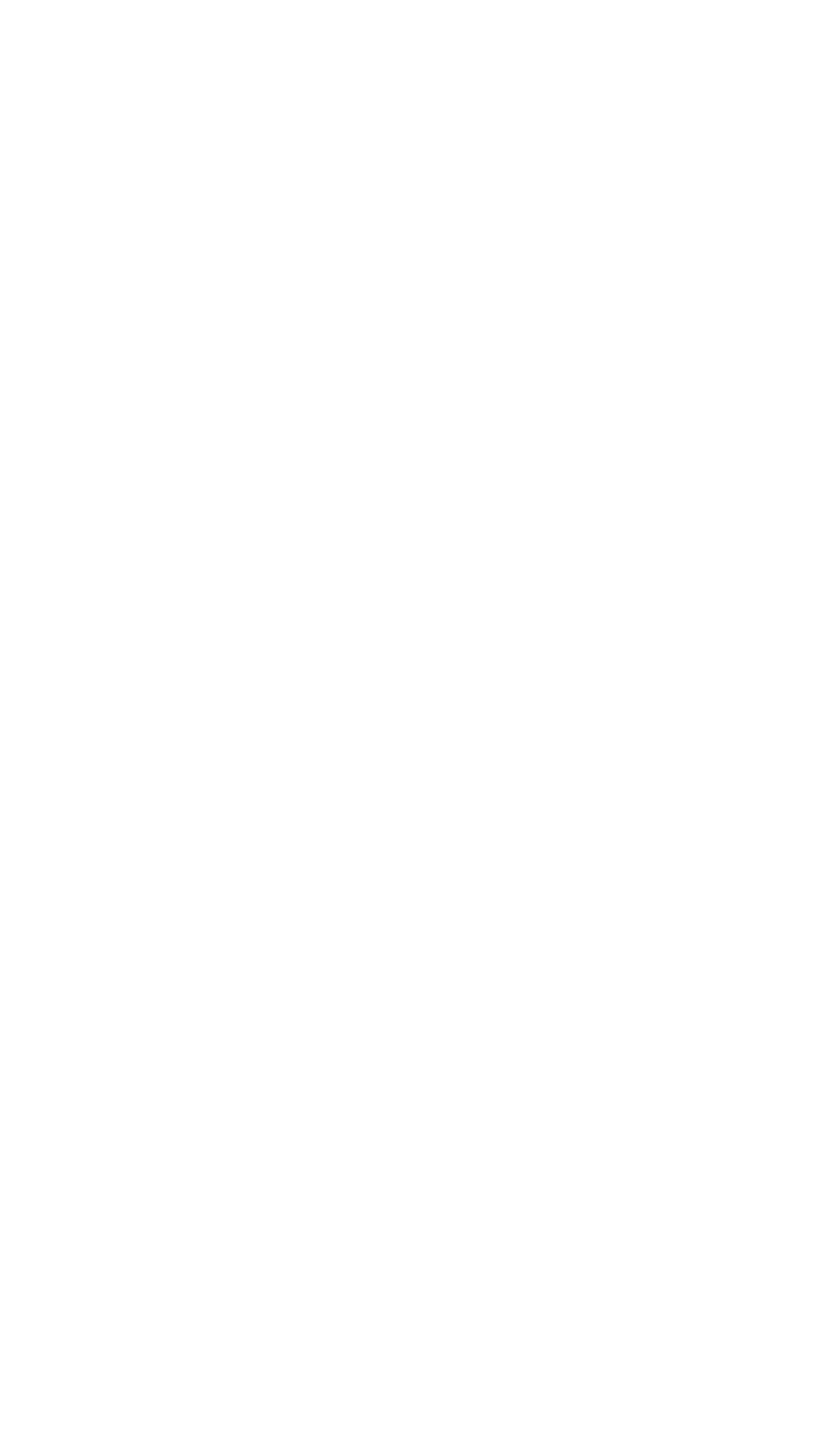
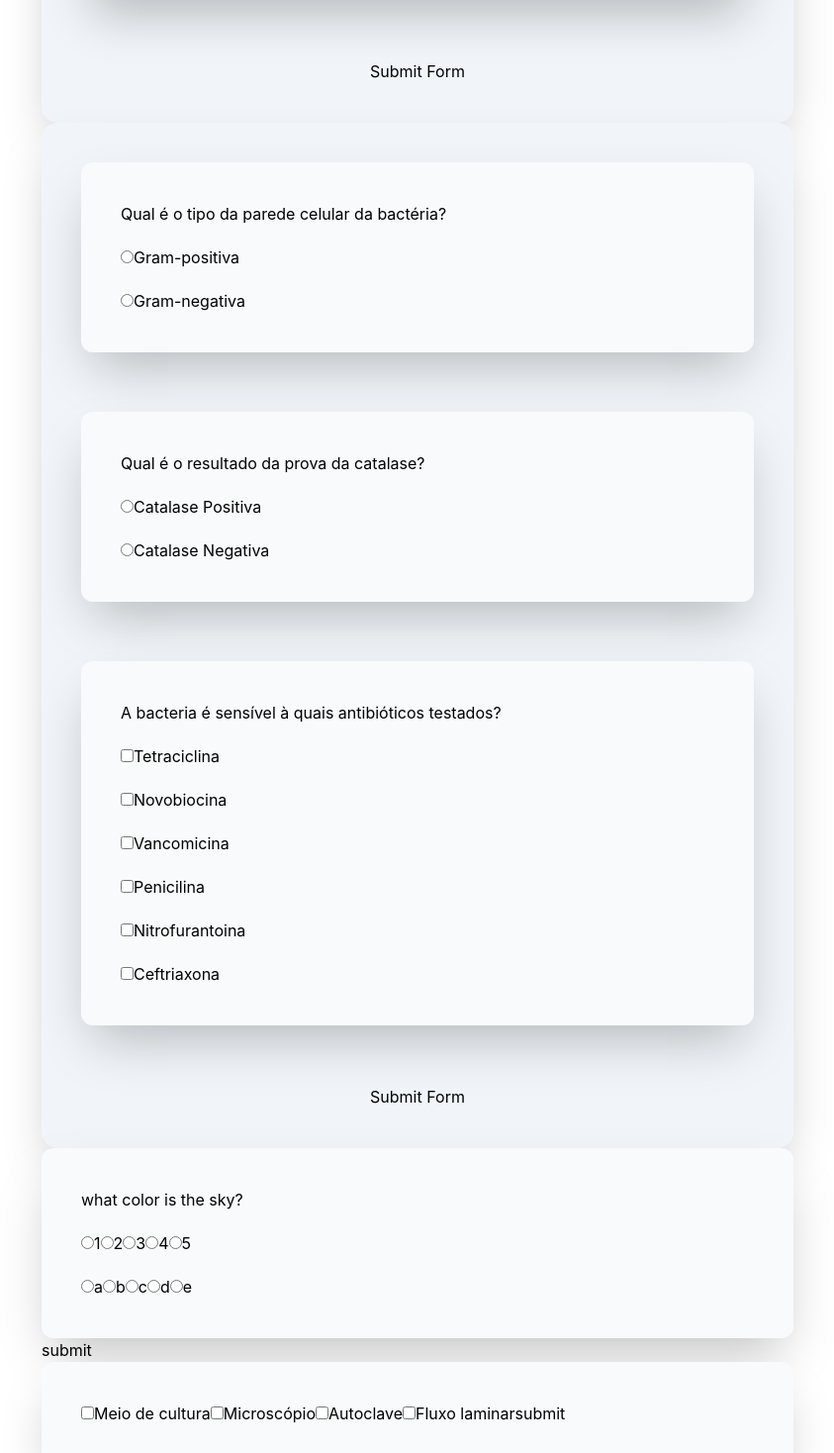
Before and after one commit to marcellolee03/lab-enigma-v2, a React (Vite) app: page / in a window 1280 px wide. Shown: the part 882-2350 px from the top of the page at 99% size, without its empty margins (218-1061 px from the left). Before the commit the page ends 800 px from the top, so only its background shows below. Built offline with nearby package versions, Linux system fonts and the light colour scheme.

Commit message:
chore: setup real questions

```diff
--- a/src/App.tsx
+++ b/src/App.tsx
@@ -1,86 +1,126 @@
 import { useActionState, useEffect, useRef} from "react";
-import { AnswerTypes, type Puzzle } from "./models/Puzzle";
 import HandleMatchingCheck from "./actions/HandleMatchingCheck";
 import { useTimerContext } from "./context/TimerContext";
 import MatchingContainer from "./components/matchingPuzzle/MatchingContainer";
 import HandleCheck from "./actions/HandleCheck";
 import OrdenationContainer from "./components/ordenationPuzzle/OrdenationContainer";
 import { useSecretCodeContext } from "./context/SecretCodeContext";
+import FormContainer from "./components/form/FormContainer";
+import { firstForm, fourthForm, secondForm, thirdForm } from "./data/data";
 
 export default function App() {
-  const matchingPuzzle: Puzzle = (
-    {
-      id: 6,
-      answerType: AnswerTypes.matching,
-      question: "what color is the sky?",
-      answer: ["a1", "b2", "c3"],
-      firstRowOptions: [{id: 1, value: "a"}, {id: 2, value: "b"}, {id: 3, value: "c"}],
-      secondRowOptions: [{id: 1, value: "1"}, {id: 2, value: "2"}, {id: 3, value: "3"}],
-    }
-  )
+  // data imports
+  const firstFormPuzzles = firstForm;
+  const secondFormPuzzles = secondForm;
+  const thirdFormPuzzle = thirdForm;
+  const fourthFormPuzzle = fourthForm;
 
+  // actionStates
+  // // Handle actions with arguments
+  const HandleFirst = HandleCheck.bind(null, firstFormPuzzles);
+  const HandleSecond = HandleCheck.bind(null, secondFormPuzzles);
+  const HandleThird = HandleMatchingCheck.bind(null, thirdFormPuzzle);
+  const HandleFourth = HandleCheck.bind(null, fourthFormPuzzle);
 
-  const regularPuzzles: Puzzle[] = [
-    {
-      id: 2,
-      answerType: AnswerTypes.ordenation,
-      question: "test",
-      options: [{id: 1, value: "a"}, {id: 2, value: "b"}, {id: 3, value:"c"}],
-      answer: ["a", "b", "c"]
-    }
-  ]
+  // // action states
+  const [firstState, firstAction] = useActionState(HandleFirst, null);
+  const [secondState, secondAction] = useActionState(HandleSecond, null);
+  const [thirdState, thirdAction] = useActionState(HandleThird, { type: "inProgress", validatedPairs: [], mistakeMade: false});
+  const [fourthState, fourthAction] = useActionState(HandleFourth, null);
 
-  const HandleMatchingCheckWithPuzzles = HandleMatchingCheck.bind(null, matchingPuzzle);
-  const HandleRegularCheckWithPuzzles = HandleCheck.bind(null, regularPuzzles);
-  const [matchingState, matchingAction] = useActionState(HandleMatchingCheckWithPuzzles, { type: "inProgress", validatedPairs: [], mistakeMade: false});
-  const [regularState, regularAction] = useActionState(HandleRegularCheckWithPuzzles, null);
+  // helper functions
   const resetRef = useRef<() => void>(null);
   const { applyPenalty } = useTimerContext()
   const { revealPartOfCode } = useSecretCodeContext();
 
   useEffect(() => {
-    if (matchingState.type === "inProgress") {
-      if (matchingState.mistakeMade) {
+    // first state check
+    if (firstState) {
+      if (firstState.type === "fail") {
         applyPenalty(3 * 60);
       }
-    } else if (matchingState.type === "success") {
-      revealPartOfCode(1);
-      console.log("matching success!");
+      if (firstState.type === "success") {
+        revealPartOfCode(0);
+      }
     }
 
-    if (regularState) {
-      resetRef.current?.();
-      if (regularState.type === "fail") {
+    // second state check
+    if (secondState) {
+      resetRef.current?.()
+      if (secondState.type === "fail") {
         applyPenalty(3 * 60);
       }
-
-      if (regularState.type === "success") {
-        revealPartOfCode(0);
-        console.log("regular success!")
+      if (secondState.type === "success") {
+        revealPartOfCode(1);
       }
     }
-  }, [matchingState, regularState, applyPenalty, revealPartOfCode])
+
+    // third state check
+    if (thirdState.type === "inProgress") {
+      if (thirdState.mistakeMade) {
+        applyPenalty(3 * 60);
+      }
+    } else if (thirdState.type === "success") {
+      revealPartOfCode(2);
+    }
+
+    // fourth state check
+    if (fourthState) {
+      resetRef.current?.()
+      if (fourthState.type === "fail") {
+        applyPenalty(3 * 60);
+      }
+      if (fourthState.type === "success") {
+        revealPartOfCode(3);
+      }
+    }
+  }, [firstState, secondState, thirdState, fourthState, applyPenalty, revealPartOfCode])
 
 
   return (
-    <div className="mx-65 pt-50" >
-      <OrdenationContainer
-      puzzle={regularPuzzles[0]}
-      formAction={regularAction}
-      onResetRef={resetRef}
+    <div className="mx-65 pt-50 pb-50" >
+      {
+        // First form
+      }
+      <FormContainer
+        puzzles={firstFormPuzzles}
+        formAction={firstAction}
       />
+
+      {
+        // Second form
+      }
+
+      <FormContainer
+        puzzles={secondFormPuzzles}
+        formAction={secondAction}
+      />
+
+      {
+        // Third form
+      }
+
       <form
-        action={matchingAction}
+        action={thirdAction}
       >
         <MatchingContainer
-          puzzle={matchingPuzzle}
-          prevValidatedFields={matchingState.type === "inProgress"
-            ? matchingState.validatedPairs
+          puzzle={thirdFormPuzzle}
+          prevValidatedFields={thirdState.type === "inProgress"
+            ? thirdState.validatedPairs
             : []
           }
         />
         <button>submit</button>
       </form>
+
+      {
+        // Fourth form
+      }
+      <OrdenationContainer
+      puzzle={fourthFormPuzzle[0]}
+      formAction={fourthAction}
+      onResetRef={resetRef}
+      />
     </div>
   )
 }
--- a/src/actions/HandleCheck.ts
+++ b/src/actions/HandleCheck.ts
@@ -26,8 +26,10 @@ export default function HandleCheck(puzzles: Puzzle[], prevState: CheckState | n
         mistakes.push(puzzle.id)
       }
     } else {
-      if (userAnswer !== puzzle.answer) {
-        mistakes.push(puzzle.id);
+      if (puzzle.answer) {
+        if (userAnswer !== puzzle.answer) {
+          mistakes.push(puzzle.id);
+        }
       }
     }
   })
--- a/src/components/form/PuzzleContainer.tsx
+++ b/src/components/form/PuzzleContainer.tsx
@@ -59,12 +59,4 @@ export default function PuzzleContainer({ puzzle, name }: PuzzleContainerProps)
       </div>
     )
   }
-
-  ///////
-
-  if (puzzle.answerType === AnswerTypes.matching) {
-    return (
-      <></>
-    )
-  }
 }
--- /dev/null
+++ b/src/data/data.ts
@@ -0,0 +1,99 @@
+import { AnswerTypes, type Puzzle } from "../models/Puzzle"
+
+export const firstForm: Puzzle[] = [
+  {
+    id: 1,
+    answerType: AnswerTypes.open,
+    question: "Qual é a cor da colônia?",
+    answer: null
+  },
+  {
+    id: 2,
+    answerType: AnswerTypes.open,
+    question: "Descreva o odor da colônia",
+    answer: null
+  },
+  {
+    id: 3,
+    answerType: AnswerTypes.open,
+    question: "Detalhe a textura da colônia",
+    answer: null
+  }
+]
+
+export const secondForm: Puzzle[] = [
+  {
+    id: 4,
+    answerType: AnswerTypes.radio,
+    question: "Qual é o tipo da parede celular da bactéria?",
+    options: [
+      {id: 1, value: "Gram-positiva"},
+      {id: 2, value: "Gram-negativa"}
+    ],
+    answer: "Gram-positiva"
+  },
+  {
+    id: 5,
+    answerType: AnswerTypes.radio,
+    question: "Qual é o resultado da prova da catalase?",
+    options: [
+      {id: 1, value: "Catalase Positiva"},
+      {id: 2, value: "Catalase Negativa"}
+    ],
+    answer: "Catalase Positiva"
+  },
+  {
+    id: 6,
+    answerType: AnswerTypes.checkbox,
+    question: "A bacteria é sensível à quais antibióticos testados?",
+    options: [
+      {id: 1, value: "Tetraciclina"},
+      {id: 2, value: "Novobiocina"},
+      {id: 3, value: "Vancomicina"},
+      {id: 4, value: "Penicilina"},
+      {id: 5, value: "Nitrofurantoina"},
+      {id: 6, value: "Ceftriaxona"},
+    ],
+    answer: ["Vancomicina", "Ceftriaxona"]
+  }
+]
+
+export const thirdForm: Puzzle = (
+  {
+    id: 7,
+    answerType: AnswerTypes.matching,
+    question: "what color is the sky?",
+    firstRowOptions: [
+      {id: 1, value: "1"},
+      {id: 2, value: "2"},
+      {id: 3, value: "3"},
+      {id: 4, value: "4"},
+      {id: 5, value: "5"},
+    ],
+    secondRowOptions: [
+      {id: 1, value: "a"},
+      {id: 2, value: "b"},
+      {id: 3, value: "c"},
+      {id: 4, value: "d"},
+      {id: 5, value: "e"},
+    ],
+    answer: ["4a", "3b", "1c", "2d"],
+  }
+)
+
+export const fourthForm: Puzzle[] = (
+  [
+    {
+      id: 8,
+      answerType: AnswerTypes.ordenation,
+      question: "Ordene de acordo",
+      options: [
+        { id: 1, value: "Meio de cultura"},
+        { id: 2, value: "Microscópio"},
+        { id: 3, value: "Autoclave"},
+        { id: 4, value: "Fluxo laminar"}
+      ],
+      answer: ["Microscópio", "Autoclave", "Meio de cultura", "Fluxo laminar"]
+    }
+  ]
+)
--- a/src/models/Puzzle.ts
+++ b/src/models/Puzzle.ts
@@ -15,7 +15,7 @@ type PuzzleBase = {
 
 type OpenPuzzle = PuzzleBase & {
   answerType: typeof AnswerTypes.open
-  answer: string
+  answer: string | null
 }
 
 interface RadioPuzzleOptions {
```
